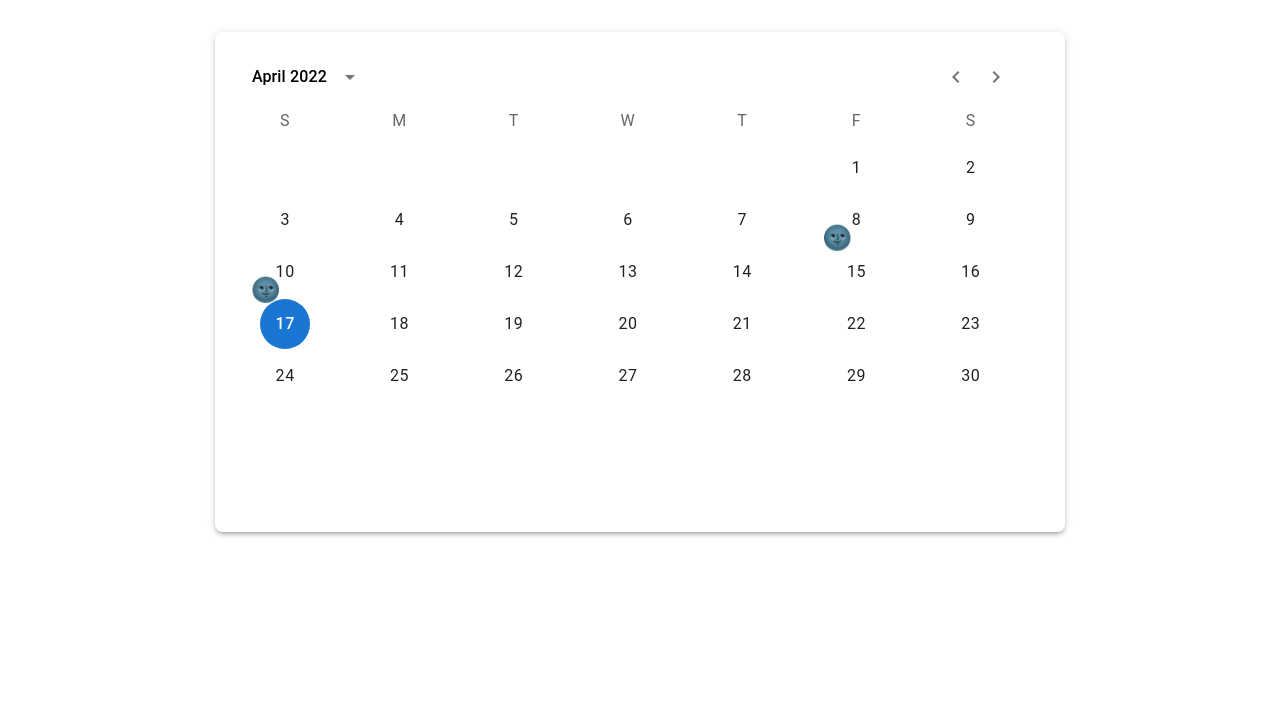
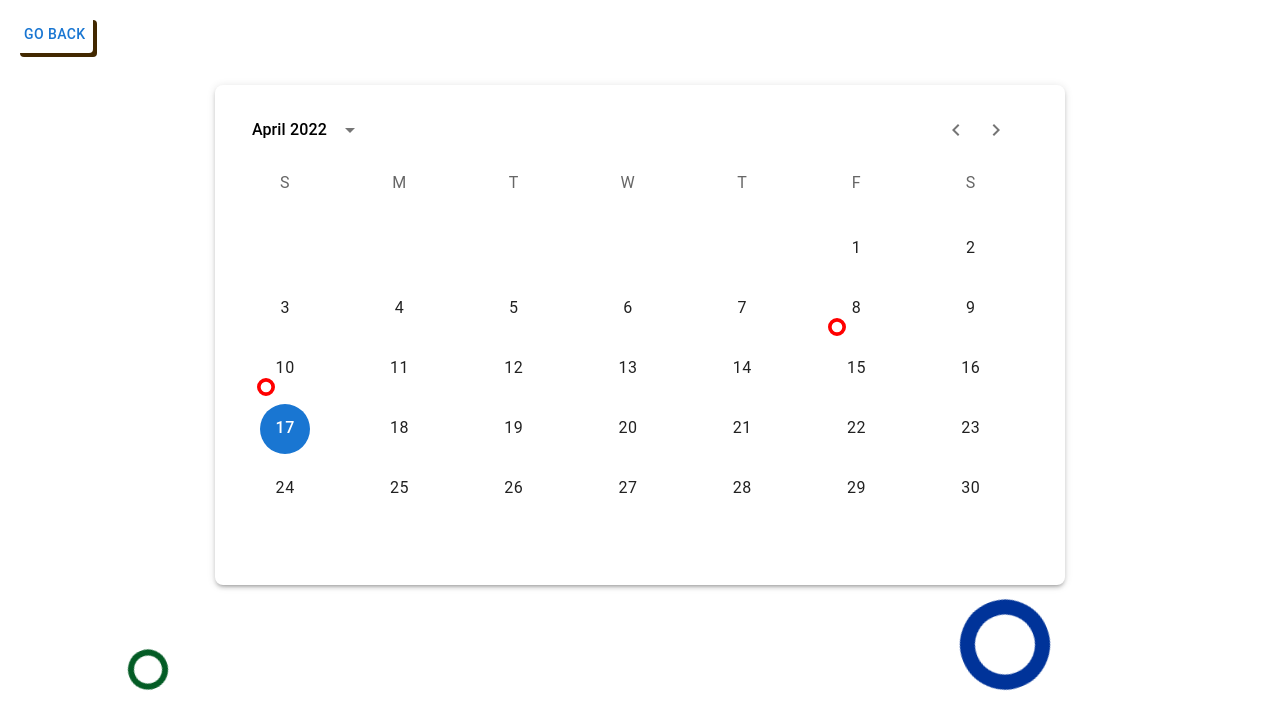
Before and after one commit to UrvikP/ventathought, a Next.js app: page /calendar in a window 1280 px wide. Shown: the top 728 px of the page. Built offline with nearby package versions, Linux system fonts and the light colour scheme.

Commit message:
some ui changes

```diff
--- a/app/CustomButton.css
+++ b/app/CustomButton.css
@@ -4,7 +4,7 @@
 /* CSS */
 .custom-button {
   align-items: center;
-  background-color: #8e8dee;
+  background-color: #aba9f8;
   border: 2px solid #111;
   border-radius: 8px;
   box-sizing: border-box;
--- /dev/null
+++ b/app/calendar/CustomButton.css
@@ -0,0 +1,36 @@
+
+/* CSS */
+.custom-button {
+  background-color: #aba9f8;
+  border: 2px solid #422800;
+  border-radius: 30px;
+  box-shadow: #422800 4px 4px 0 0;
+  color: #422800;
+  cursor: pointer;
+  display: inline-block;
+  font-weight: 600;
+  font-size: 18px;
+  padding: 0 18px;
+  line-height: 50px;
+  text-align: center;
+  text-decoration: none;
+  user-select: none;
+  -webkit-user-select: none;
+  touch-action: manipulation;
+}
+
+.custom-button:hover {
+  background-color: #fff;
+}
+
+.custom-button:active {
+  box-shadow: #422800 2px 2px 0 0;
+  transform: translate(2px, 2px);
+}
+
+@media (min-width: 768px) {
+  .custom-button {
+    min-width: 120px;
+    padding: 0 25px;
+  }
+}
--- /dev/null
+++ b/app/calendar/CustomButton.js
@@ -0,0 +1,26 @@
+// src/CustomButton.js
+import React from 'react';
+import PropTypes from 'prop-types';
+import './CustomButton.css';
+import { Button } from '@mui/material';
+
+const CustomButton = ({ id, label, onClick, style }) => {
+  return (
+    <Button className="custom-button" onClick={onClick} style={style} id={id}>
+      {label}
+    </Button>
+  );
+};
+
+CustomButton.propTypes = {
+  label: PropTypes.string.isRequired,
+  onClick: PropTypes.func,
+  style: PropTypes.object,
+};
+
+CustomButton.defaultProps = {
+  onClick: () => {},
+  style: {},
+};
+
+export default CustomButton;
--- /dev/null
+++ b/app/calendar/circles.css
@@ -0,0 +1,281 @@
+/* Animated Circles CSS */
+
+.ring {
+	position: absolute;
+	bottom: 0;
+	left: 0;
+	width: 100%;
+	height: 100%;
+	z-index: -1;
+
+
+}
+
+
+.ring li {
+	position: absolute;
+	display: block;
+	list-style: none;
+    border: 3px rgb(0, 102, 204) solid;
+	width: 50px;
+	height: 50px;
+	background: rgba(255, 255, 255); /* Increased transparency */
+	animation: animate 25s linear infinite;
+	bottom: calc(-100px - 0vh);
+}
+
+.ring li:nth-child(1) {
+	left: 25%;
+    border: 13px rgb(255, 223, 0) solid;
+	width: 80px;
+	height: 80px;
+	animation-delay: 0s;
+	animation-duration: 12s;
+	border-radius: 50%;
+	/* border-top-left-radius: 0 !important; */
+	background: rgba(255, 255, 255,1); /* Increased transparency */
+}
+
+.ring li:nth-child(2) {
+	left: 10%;
+	width: 40px;
+    border: 6px rgb(3, 92, 37) solid;
+	height: 40px;
+	animation-delay: 0s;
+	animation-duration: 25s;
+	border-radius: 50%;
+	/* border-top-left-radius: 0 !important; */
+	background: rgb(255, 255, 255,1); /* Increased transparency */
+}
+
+.ring li:nth-child(3) {
+	left: 70%;
+	width: 20px;
+	height: 20px;
+	animation-delay: 0s;
+	animation-duration: 15s;
+	border-radius: 50%;
+    border: 5px rgb(255, 191, 0) solid;
+	/* border-top-left-radius: 0 !important; */
+	background: rgba(255, 255, 255,1); /* Increased transparency */
+}
+
+.ring li:nth-child(4) {
+	left: 40%;
+	width: 60px;
+	height: 60px;
+	animation-delay: 0s;
+    border: 10px rgb(169, 169, 169) solid;
+	animation-duration: 15s;
+	border-radius: 50%;
+	/* border-top-left-radius: 0 !important; */
+	background: rgb(255, 255, 255,1); /* Increased transparency */
+}
+
+.ring li:nth-child(5) {
+	left: 65%;
+	width: 55px;
+	height: 55px;
+	animation-delay: 0s;
+	animation-duration: 16s;
+	border-radius: 50%;
+	/* border-top-left-radius: 0 !important; */
+    border: 9px rgb(255, 102, 0) solid;
+	background: rgb(255, 255, 255,1); /* Increased transparency */
+}
+
+.ring li:nth-child(6) {
+	left: 75%;
+	width: 90px;
+	height: 90px;
+	animation-delay: 0s;
+	animation-duration: 18;
+	border-radius: 50%;
+	/* border-top-left-radius: 0 !important; */
+	background: rgb(255, 255, 255); /* Increased transparency */
+    border: 15px rgb(0, 51, 153) solid;
+}
+
+.ring li:nth-child(7) {
+	left: 35%;
+	width: 50px;
+	height: 50px;
+	animation-delay: 0s;
+	animation-duration: 27s;
+	border-radius: 50%;
+	/* border-top-left-radius: 0 !important; */
+	background: rgb(255, 255, 255,1); /* Increased transparency */
+    border: 8px rgb(204, 0, 0) solid;
+}
+
+.ring li:nth-child(8) {
+	left: 50%;
+	width: 150px;
+	height: 150px;
+	animation-delay: 0s;
+	animation-duration: 35s;
+	border-radius: 50%;
+	/* border-top-left-radius: 0 !important; */
+	background: rgb(255, 255, 255,1); /* Increased transparency */
+    border: 25px rgb(0, 204, 102) solid;
+}
+
+.ring li:nth-child(9) {
+	left: 20%;
+	width: 45px;
+	height: 45px;
+	animation-delay: 0s;
+	animation-duration: 33s;
+	border-radius: 50%;
+	/* border-top-left-radius: 0 !important; */
+	background: rgba(255, 255, 255,1); /* Increased transparency */
+    border: 8px rgb(102, 0, 153) solid;
+}
+
+.ring li:nth-child(10) {
+	left: 85%;
+	width: 50px;
+	height: 50px;
+	animation-delay: 0s;
+	animation-duration: 45s;
+	border-radius: 50%;
+	/* border-top-left-radius: 0 !important; */
+	background: rgba(255, 255, 255,1); /* Increased transparency */
+    border: 8px rgb(255, 0, 0) solid;
+}
+
+.ring li:nth-child(11) {
+	left: 15%;
+	width: 55px;
+	height: 55px;
+	animation-delay: 0s;
+	animation-duration: 50s;
+	border-radius: 50%;
+	background: rgba(255, 255, 255,1);
+	border: 7px rgb(0, 102, 204) solid;
+}
+
+.ring li:nth-child(12) {
+	left: 25%;
+	width: 60px;
+	height: 60px;
+	animation-delay: 0s;
+	animation-duration: 55s;
+	border-radius: 50%;
+	background: rgba(255, 255, 255,1);
+	border: 10px rgb(255, 165, 0) solid;
+}
+
+.ring li:nth-child(13) {
+	left: 35%;
+	width: 50px;
+	height: 50px;
+	animation-delay: 0s;
+	animation-duration: 60s;
+	border-radius: 50%;
+	background: rgba(255, 255, 255,1);
+	border: 5px rgb(0, 255, 0) solid;
+}
+
+.ring li:nth-child(14) {
+	left: 45%;
+	width: 120px;
+	height: 120px;
+	animation-delay: 0s;
+	animation-duration: 65s;
+	border-radius: 50%;
+	background: rgba(255, 255, 255,1);
+	border: 20px rgb(255, 0, 255) solid;
+}
+
+.ring li:nth-child(15) {
+	left: 55%;
+	width: 65px;
+	height: 65px;
+	animation-delay: 0s;
+	animation-duration: 70s;
+	border-radius: 50%;
+	background: rgba(255, 255, 255);
+	border: 10px rgb(0, 0, 255) solid;
+}
+
+.ring li:nth-child(16) {
+	left: 65%;
+	width: 80px;
+	height: 80px;
+	animation-delay: 0s;
+	animation-duration: 20s;
+	border-radius: 50%;
+	background: rgba(255, 255, 255);
+	border: 9px rgb(255, 20, 147) solid;
+}
+
+.ring li:nth-child(17) {
+	left: 75%;
+	width: 55px;
+	height: 55px;
+	animation-delay: 0s;
+	animation-duration: 80s;
+	border-radius: 50%;
+	background: rgba(255, 255, 255);
+	border: 9px rgb(128, 0, 128) solid;
+}
+
+.ring li:nth-child(18) {
+	left: 85%;
+	width: 65px;
+	height: 65px;
+	animation-delay: 0s;
+	animation-duration: 20s;
+	border-radius: 50%;
+	background: rgba(255, 255, 255);
+	border: 10px rgb(255, 99, 71) solid;
+}
+
+.ring li:nth-child(19) {
+	left: 5%;
+	width: 150px;
+	height: 150px;
+	animation-delay: 0s;
+	animation-duration: 25s;
+	border-radius: 50%;
+	background: rgba(255, 255, 255);
+	border: 22px rgb(0, 255, 255) solid;
+}
+
+.ring li:nth-child(20) {
+	left: 95%;
+	width: 90px;
+	height: 90px;
+	animation-delay: 0s;
+	animation-duration: 30s;
+	border-radius: 50%;
+	background: rgba(255, 255, 255);
+	border: 12px rgb(255, 0, 0) solid;
+}
+
+.ring li:nth-child(21) {
+	left: 45%;
+	width: 100px;
+	height: 100px;
+	animation-delay: 0s;
+	animation-duration: 15s;
+	border-radius: 50%;
+	background: rgba(255, 255, 255);
+	border: 18px rgb(255, 0, 255) solid;
+}
+
+@keyframes animate {
+	100% {
+		transform: translateY(0) rotate(0deg);
+
+	}
+	100% {
+		transform: translateY(-60vh) rotate(360deg);
+
+	}
+	100% {
+		transform: translateY(-120vh) rotate(720deg);
+
+	}
+}
--- /dev/null
+++ b/app/calendar/dynamicRing/page.js
@@ -0,0 +1,20 @@
+import React from 'react';
+import { CircularProgress, Box } from '@mui/material';
+
+const DynamicRing = ({ size = 40, thickness = 4, rgbColor = 'rgb(0, 0, 255)', value = 100 }) => {
+  return (
+    <Box sx={{ position: 'relative', display: 'inline-flex' }}>
+      <CircularProgress
+        variant="determinate"
+        value={value}
+        size={size}
+        thickness={thickness}
+        sx={{
+          color: rgbColor,  // Use the custom RGB color here
+        }}
+      />
+    </Box>
+  );
+};
+
+export default DynamicRing;
--- a/app/calendar/page.js
+++ b/app/calendar/page.js
@@ -7,9 +7,12 @@ import { LocalizationProvider } from '@mui/x-date-pickers/LocalizationProvider';
 import { PickersDay } from '@mui/x-date-pickers/PickersDay';
 import { DateCalendar } from '@mui/x-date-pickers/DateCalendar';
 import { DayCalendarSkeleton } from '@mui/x-date-pickers/DayCalendarSkeleton';
-import { Box, styled } from '@mui/material';
+import { Box, Button, styled } from '@mui/material';
 import Dialog from '@mui/material/Dialog';
 import DialogTitle from '@mui/material/DialogTitle';
+import DynamicRing from './dynamicRing/page';
+import './circles.css'
+import CustomButton from './CustomButton';
 
 
 
@@ -24,6 +27,7 @@ const StyledDateCalendar = styled(DateCalendar)({
       },
       '& div[role="row"]': {
         justifyContent: 'space-around',
+        margin:'10px 0'
       },
       '& .MuiDayCalendar-slideTransition': {
         minHeight: '500px',
@@ -65,20 +69,14 @@ function fakeFetch(date, { signal }) {
 // not necessary
 const initialValue = dayjs('2022-04-17');
 
-
-
-
-
-
 // ###################################
 
 function ServerDay(props) {
 const [open, setOpen] = React.useState(false);
 //const [selectedDate, setSelectedDate] = React.useState(null); // State to hold the selected date
-
+const color = 'rgba(255, 0, 0)';
 const handleClickOpen = () => {
 
-    //setSelectedDate(date); // Set the selected date
     setOpen(true);
 };
 
@@ -103,6 +101,8 @@ const hasBadge = (date) => {
 
   return (
     <>
+
+    {/* <span style={{ fontSize: '1.5rem' }}>🌚</span> */}
     <Badge
         anchorOrigin={{
         vertical: 'bottom',
@@ -110,7 +110,7 @@ const hasBadge = (date) => {
       }}
       key={props.day.toString()}
       overlap="circular"
-      badgeContent={isSelected ? <span style={{ fontSize: '1.5rem' }}>🌚</span> : undefined} // Increased font size
+      badgeContent={isSelected ? <DynamicRing size={18} thickness={9} rgbColor={color} value={100} /> : undefined} // Updated to use DynamicRing as badge
     >
       <PickersDay {...other} outsideCurrentMonth={outsideCurrentMonth} day={day} onClick={handleClick} />
 
@@ -126,7 +126,6 @@ const hasBadge = (date) => {
 }
 
 export default function DateCalendarServerRequest() {
-
 
   const requestAbortController = React.useRef(null);
   const [isLoading, setIsLoading] = React.useState(false);
@@ -157,12 +156,20 @@ export default function DateCalendarServerRequest() {
     return () => requestAbortController.current?.abort();
   }, []);
 
+
+  const handleButtonClick = () => {
+    // Add your click handling logic here
+    console.log("Button clicked!");
+setTimeout(() => {
+  window.location.href = './interface';
+}, 1000); // 1000 milliseconds = 1 seconds
+  };
   const handleMonthChange = (date) => {
     if (requestAbortController.current) {
-      // make sure that you are aborting useless requests
-      // because it is possible to switch between months pretty quickly
       requestAbortController.current.abort();
     }
+
+
 
     setIsLoading(true);
     setHighlightedDays([]);
@@ -171,7 +178,16 @@ export default function DateCalendarServerRequest() {
 
   return (
     <LocalizationProvider dateAdapter={AdapterDayjs}>
-        <React.Fragment>
+      <Box height='100%'>
+      <Box mt={2} ml ={2}>
+      <CustomButton
+            id="transitionButton"
+            label="Go Back"
+            onClick={handleButtonClick}
+          />
+    </Box>
+
+
       <Box
       display="flex"
       justifyContent="center"
@@ -180,9 +196,19 @@ export default function DateCalendarServerRequest() {
       mt={4}
 
     >
+
+
+    <ul class='ring'>
+        <li></li>
+        <li></li>
+        <li></li>
+        <li></li>
+        <li></li>
+        <li></li>
+      </ul>
     <Box
         sx={{
-          backgroundColor: 'rgba(255, 255, 255, 0.8)', // White with 80% opacity
+          backgroundColor: 'rgba(255, 255, 255)', // White with 80% opacity
           borderRadius: '8px', // Rounded corners
           padding: '8px', // Padding around the calendar
           boxShadow: 3, // Add some shadow for visibility
@@ -207,7 +233,8 @@ export default function DateCalendarServerRequest() {
       />
       </Box>
       </Box>
-      </React.Fragment>
+      </Box>
+
     </LocalizationProvider>
   );
 }
--- a/app/interface/page.js
+++ b/app/interface/page.js
@@ -1,5 +1,4 @@
 'use client'
-
 import React from 'react';
 import styles from './interface.module.css';
 import { useState, useEffect, useRef } from "react";
@@ -45,6 +44,7 @@ export default function Home() {
         content: `Hey there! What's on your mind today?`
       }
     ])
+    const [selectedVoice, setSelectedVoice] = useState('alloy'); // Add this line
     const [message, setMessage ] = useState('')
     const [isChatLoading, setIsChatLoading] = useState(false)
     const [darkMode, setDarkMode] = useState(true);
--- a/app/page.js
+++ b/app/page.js
@@ -62,12 +62,12 @@ setTimeout(() => {
 
       <Box display="flex" flexDirection="column" alignItems="center" justifyContent="center" sx={{ height: '100vh' }}>
       <Box sx={{ backgroundColor: 'rgba(255, 255, 255, 1)', padding: 0, borderRadius: '50%', overflow: 'HideImageRounded'} } > {/* Added solid background */}
-              <Image
+              {/* <Image
                 src="/images/venta.png" // Replace with your image path
                 alt="Venta logo" // Replace with your image description
                 width={150} // Set the desired width
                 height={150} // Set the desired height
-              />
+              /> */}
             </Box>
         <Box display="flex" justifyContent="center" alignItems="center" sx={{ gap: 1 }}>
           <Button color="inherit" href="/api/auth/logout">
```
